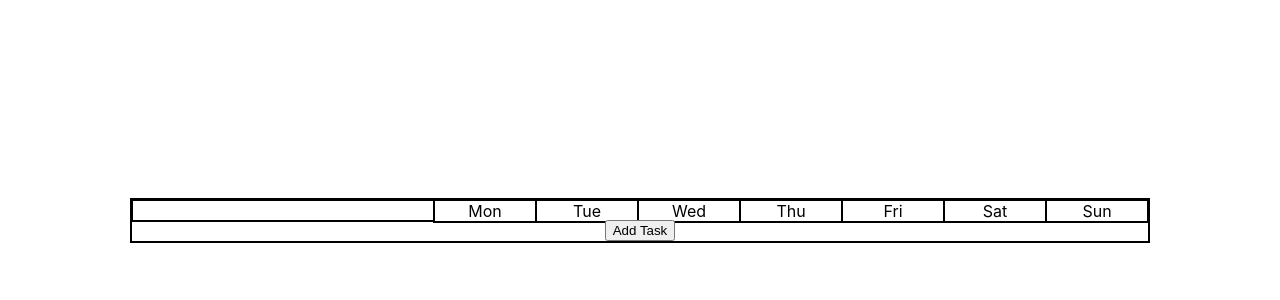
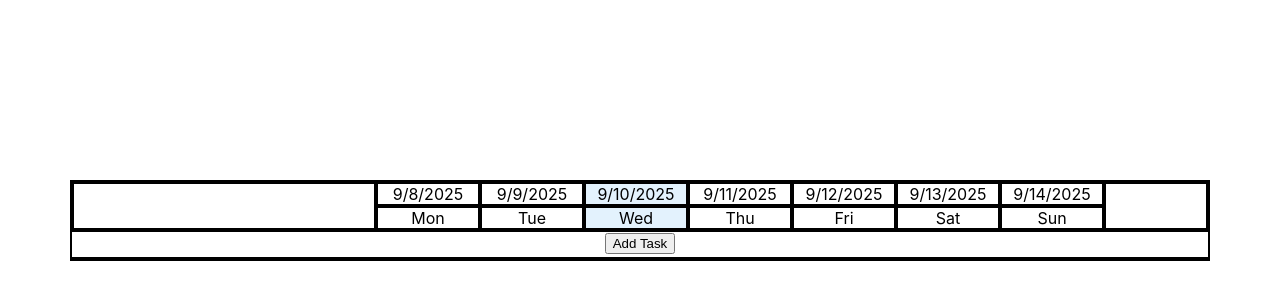
Before and after one commit to ayleenpt/behavioral-activation, a React (Create React App) app: page / in a window 1280 px wide. Shown: the part 180-480 px from the top of the page. Built offline with nearby package versions, Linux system fonts and the light colour scheme.

Commit message:
factor out day

```diff
--- /dev/null
+++ b/src/components/Day.js
@@ -0,0 +1,11 @@
+import '../styles/Day.css';
+
+function Day({ weekday, date, isToday }) {
+  return (
+    <div className={`day${isToday ? ' today' : ''}`}>
+      <div className="date">{date}</div>
+      <div className="weekday">{weekday}</div>
+    </div>
+  );
+}
+export default Day;
--- a/src/components/Week.js
+++ b/src/components/Week.js
@@ -1,6 +1,20 @@
 import React, { useState } from 'react';
+import Day from './Day';
 import Task from './Task';
 import '../styles/Week.css';
+
+function getWeekDates() {
+  const today = new Date();
+  // Get Monday of the current week
+  const monday = new Date(today);
+  monday.setDate(today.getDate() - ((today.getDay() + 6) % 7));
+  // Build array of dates for Mon-Sun
+  return Array.from({ length: 7 }, (_, i) => {
+    const d = new Date(monday);
+    d.setDate(monday.getDate() + i);
+    return d;
+  });
+}
 
 function Week() {
   const [tasks, setTasks] = useState([]);
@@ -8,6 +22,9 @@ function Week() {
   const [newTask, setNewTask] = useState('');
   const [newTimes, setNewTimes] = useState(1);
   const [newPeriod, setNewPeriod] = useState('week');
+
+  const weekDates = getWeekDates();
+  const today = new Date();
 
   const handleAddTask = () => setShowModal(true);
 
@@ -28,23 +45,37 @@ function Week() {
     setNewPeriod('week');
   };
 
+  const weekdays = ['Mon', 'Tue', 'Wed', 'Thu', 'Fri', 'Sat', 'Sun'];
+
   return (
     <div className="week">
       <div className="days">
-        <div className="gap" />
-        <div className="day">Mon</div>
-        <div className="day">Tue</div>
-        <div className="day">Wed</div>
-        <div className="day">Thu</div>
-        <div className="day">Fri</div>
-        <div className="day">Sat</div>
-        <div className="day">Sun</div>
+        <div className="gap-left" />
+        {weekDates.map((dateObj, idx) => (
+          <Day
+            key={idx}
+            weekday={weekdays[idx]}
+            date={`${dateObj.getMonth() + 1}/${dateObj.getDate()}/${dateObj.getFullYear()}`}
+            isToday={
+              dateObj.getDate() === today.getDate() &&
+              dateObj.getMonth() === today.getMonth() &&
+              dateObj.getFullYear() === today.getFullYear()
+            }
+          />
+        ))}
+        <div className="gap-right" />
       </div>
       {tasks.map((t, idx) => (
         <Task key={idx} task={t.task} times={t.times} period={t.period} />
       ))}
-      <button className="add-task" onClick={handleAddTask}>Add Task</button>
-
+      <div className="add-task">
+        <button
+          className="add-task-button"
+          onClick={handleAddTask}
+        >
+          Add Task
+        </button>
+      </div>
       {showModal && (
         <div className="modal-overlay">
           <div className="modal">
--- /dev/null
+++ b/src/styles/Day.css
@@ -0,0 +1,21 @@
+.day {
+  height: auto;
+  width: auto;
+}
+
+.weekday {
+  border: 2px solid black;
+  height: 20px;
+  width: 100px;
+}
+
+.date {
+  border: 2px solid black;
+  width: 100px;
+  height: 20px;
+}
+
+.day.today {
+  background: #e3f2fd;
+  position: relative;
+}
--- a/src/styles/Task.css
+++ b/src/styles/Task.css
@@ -10,7 +10,6 @@
 .rowBox {
   border: 2px solid black;
   height: 20px;
-  margin: -1px;
 }
 
 .title {
--- a/src/styles/Week.css
+++ b/src/styles/Week.css
@@ -11,21 +11,25 @@
   display: flex;
   flex-direction: row;
   align-items: start;
-  width: 100%;
-  height: 20px;
+  height: auto;
 }
 
-.gap {
+.gap-left {
   width: 300px;
-  height: 19px;
+  height: 44px;
   border: 2px solid black;
-  margin: -1px;
 }
 
-.day {
+.gap-right{
+  width: 100px;
+  height: 44px;
   border: 2px solid black;
-  width: 100px;
-  margin: -1px;
+}
+
+.add-task {
+  height: 25px;
+  width: 100%;
+  border: 2px solid black;
 }
 
 .modal-overlay {
@@ -37,10 +41,11 @@
   justify-content: center;
   z-index: 1000;
 }
+
 .modal {
   background: #fff;
   padding: 2em;
-  border-radius: 8px;
+  border: 8px;
   min-width: 300px;
   box-shadow: 0 2px 16px rgba(0,0,0,0.2);
 }
```
